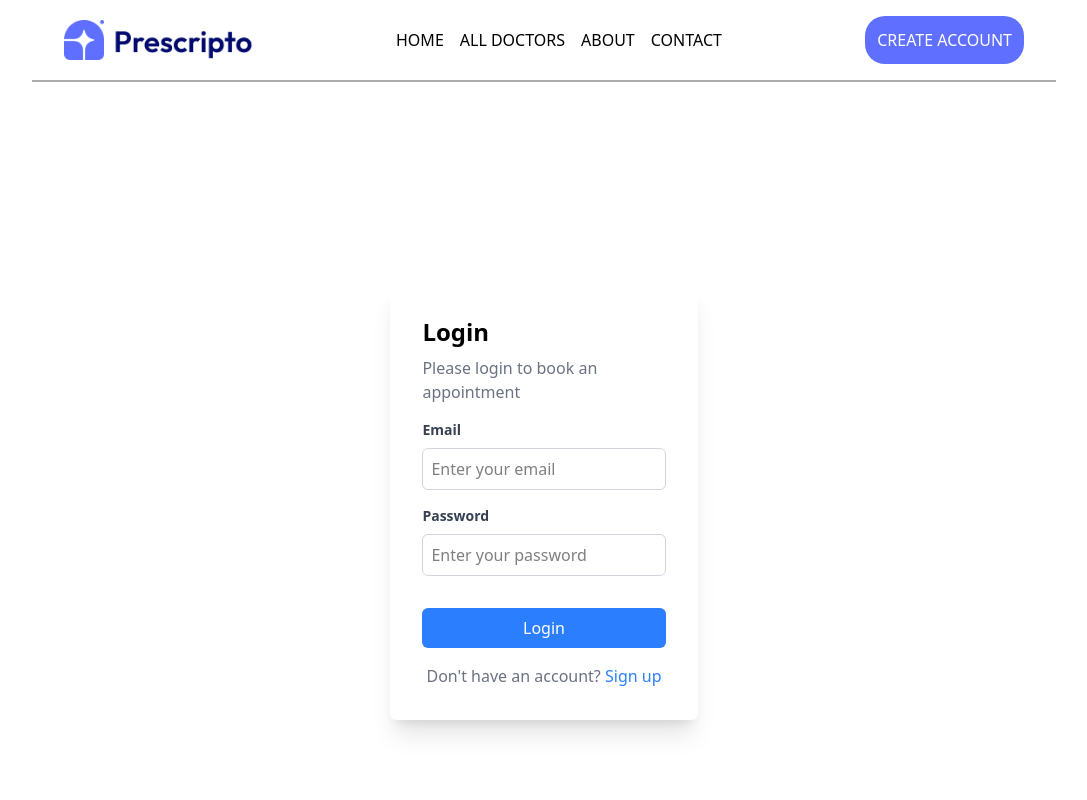
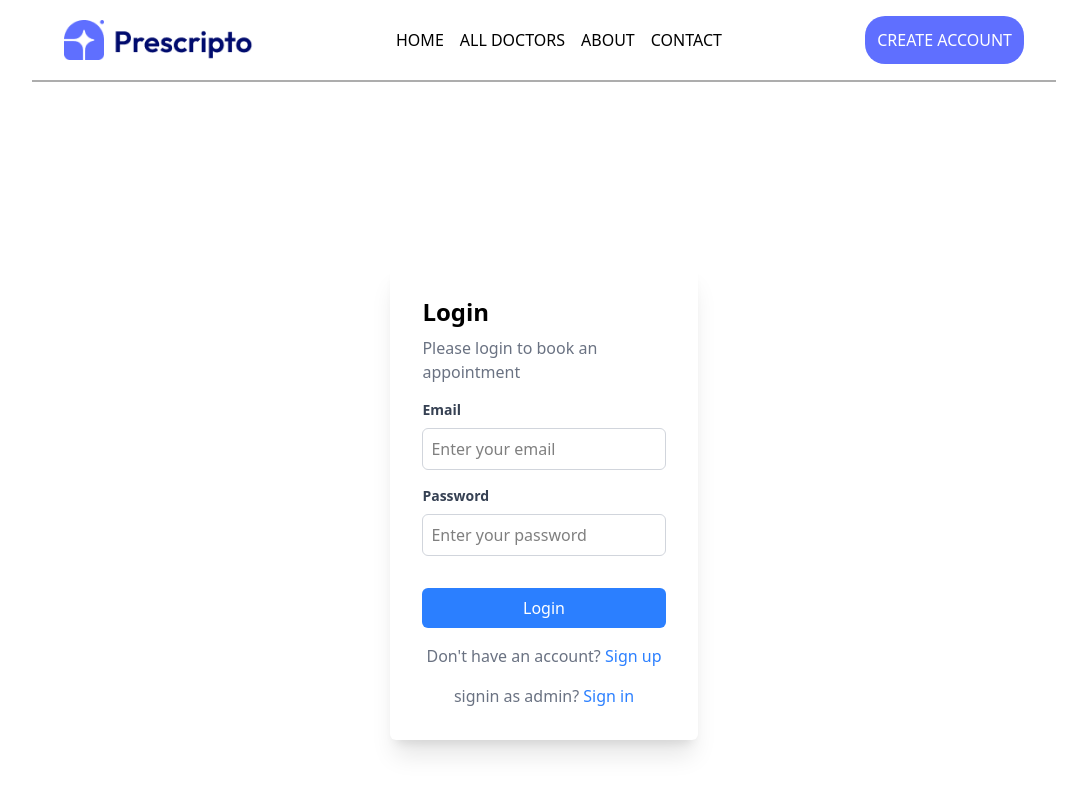
Before and after one commit to sairamanuja/front_end, a React (Vite) app: page /login in a window 1280 px wide. Shown: the top 800 px of the page, without its empty margins (96-1183 px from the left). Built offline with nearby package versions, Linux system fonts and the light colour scheme.

Commit message:
final commit

```diff
--- a/src/pages/user/Login.jsx
+++ b/src/pages/user/Login.jsx
@@ -87,8 +87,14 @@
 
             <p className="text-gray-500 text-center mt-4">
               Don't have an account?{' '}
-              <Link to="/user/signup" className="text-blue-500 hover:underline">
+              <Link to="/signup" className="text-blue-500 hover:underline">
                 Sign up
+              </Link>
+            </p>
+            <p className="text-gray-500 text-center mt-4">
+              signin as admin?{' '}
+              <Link to="/admin/signup" className="text-blue-500 hover:underline">
+                Sign in
               </Link>
             </p>
           </form>
--- a/src/pages/user/Signup.jsx
+++ b/src/pages/user/Signup.jsx
@@ -109,6 +109,12 @@
               Login here
             </Link>
           </p>
+          <p className="mt-4 text-gray-500 text-center">
+            signup as admin{' '}
+            <Link to="/admin/signup" className="text-blue-500 hover:underline">
+              Login here
+            </Link>
+          </p>
         </div>
       </div>
          </MainLayout>
```
